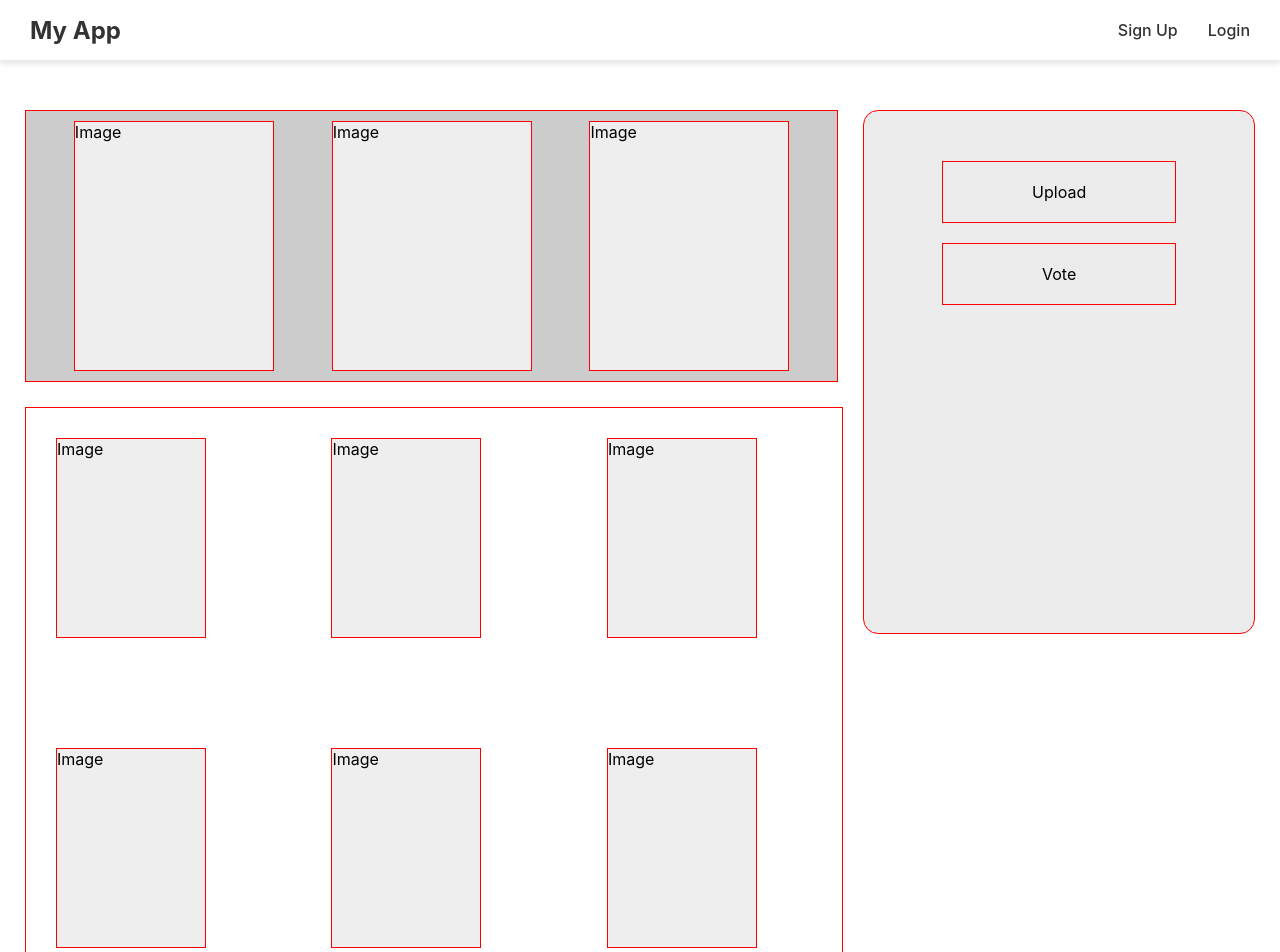
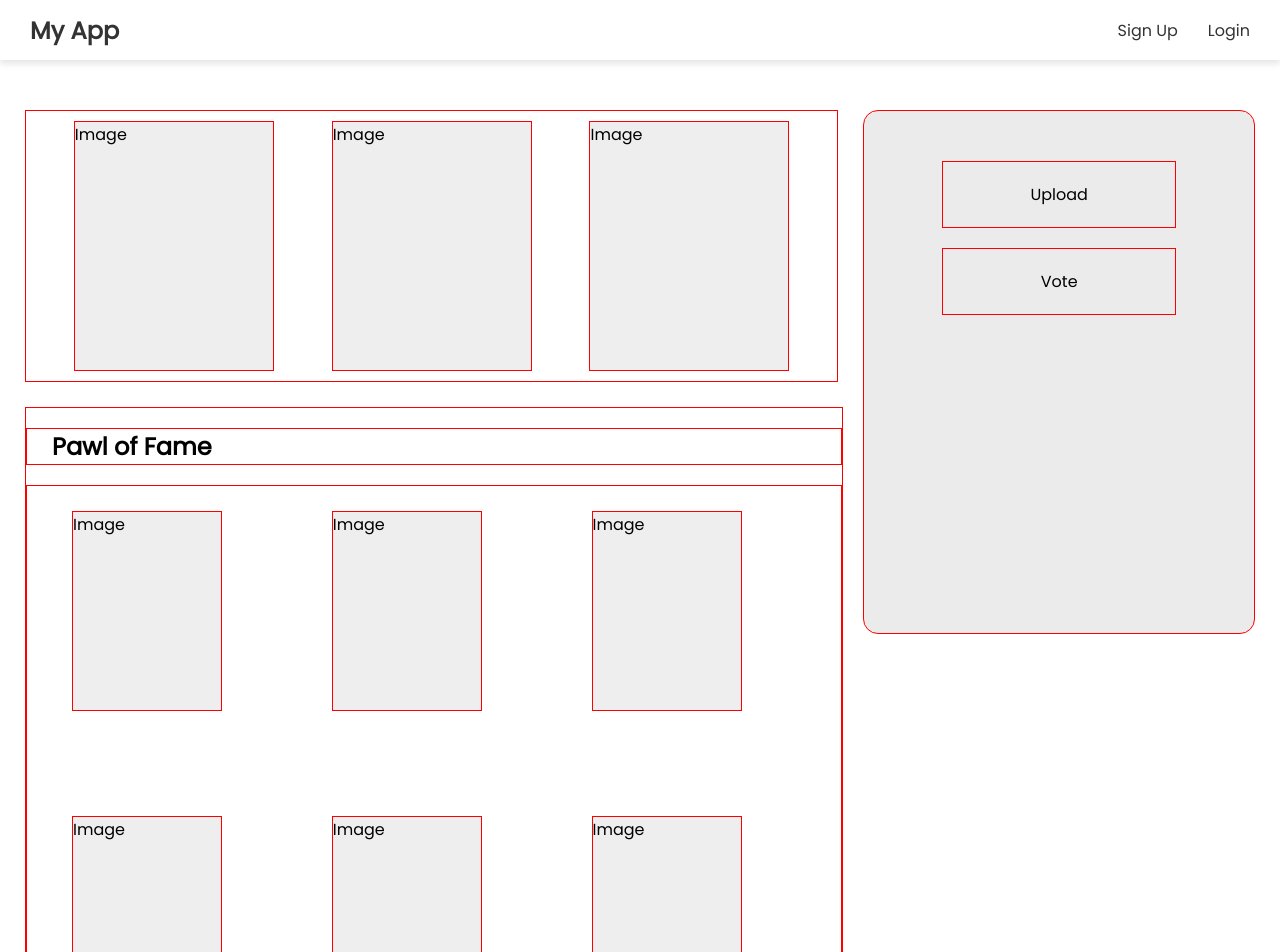
Before and after one commit to VictorApaez/meow-madness, a React (Create React App) app in the folder client/: page /home in a window 1280 px wide. Shown: the top 952 px of the page. Built offline with nearby package versions, Linux system fonts and the light colour scheme.

Commit message:
update POF Grid and heading

```diff
--- a/client/public/index.html
+++ b/client/public/index.html
@@ -1,16 +1,22 @@
 <!DOCTYPE html>
 <html lang="en">
-
   <head>
     <meta charset="utf-8" />
     <meta name="viewport" content="width=device-width, initial-scale=1" />
-  <meta name="description" content="Web site created using create-react-app" />
-
+    <meta
+      name="description"
+      content="Web site created using create-react-app"
+    />
     <title>Meow Madness</title>
+    <link rel="preconnect" href="https://fonts.googleapis.com" />
+    <link rel="preconnect" href="https://fonts.gstatic.com" crossorigin />
+    <link
+      href="https://fonts.googleapis.com/css2?family=Poppins&display=swap"
+      rel="stylesheet"
+    />
   </head>
 
   <body>
     <div id="root"></div>
   </body>
-
 </html>
--- a/client/src/components/Home/Home.css
+++ b/client/src/components/Home/Home.css
@@ -1,3 +1,7 @@
+* {
+  font-family: "Poppins", sans-serif;
+}
+
 .home-screen * {
   border: 1px solid red;
 }
@@ -8,14 +12,14 @@
   grid-template-rows: 1fr 1fr 1fr;
   grid-template-areas:
     "top top upload"
-    "photo-grid photo-grid upload"
-    "photo-grid photo-grid .";
+    "pawl pawl upload"
+    "pawl pawl .";
   height: 100vh;
 }
 
 .top-div {
   grid-area: top;
-  background-color: #ccc;
+  background-color: white;
   margin: 50px 15px 25px 25px;
   display: flex;
   flex-direction: row;
@@ -31,19 +35,30 @@
   margin: 10px;
 }
 
+.pawl-of-fame {
+  grid-area: pawl;
+  margin: 0 10px 0 25px;
+  font-family: "Poppins", sans-serif; /* add the font-family value */
+  height: fit-content;
+}
+
+.pawl-of-fame > h2 {
+  padding-left: 25px;
+}
+
 .photo-grid {
-  grid-area: photo-grid;
   display: grid;
   grid-template-columns: repeat(3, 1fr);
   grid-auto-rows: 300px;
-  grid-gap: 10px;
-  margin: 0 10px 0 25px;
+  grid-gap: 5px;
+  padding-left: 20px;
+  padding-right: 20px;
   height: fit-content;
   /* overflow-x: auto; */
 }
 
 .photo-grid .image {
-  margin: 30px;
+  margin: 25px;
 }
 
 .upload-div {
--- a/client/src/components/Home/Home.jsx
+++ b/client/src/components/Home/Home.jsx
@@ -10,6 +10,8 @@ function Home() {
         <Image />
         <Image />
       </div>
+      <div className="pawl-of-fame">
+        <h2>Pawl of Fame</h2>
         <div className="photo-grid">
           <Image />
           <Image />
@@ -26,6 +28,7 @@ function Home() {
           <Image />
           <Image />
         </div>
+      </div>
       <aside className="upload-div">
         <div className="upload-btn">Upload</div>
         <div className="upload-btn">Vote</div>
```
Also changed, not shown: 1 other file (tests, documents, lock files or other folders). Lines whose indentation alone changed are shown as unchanged.
